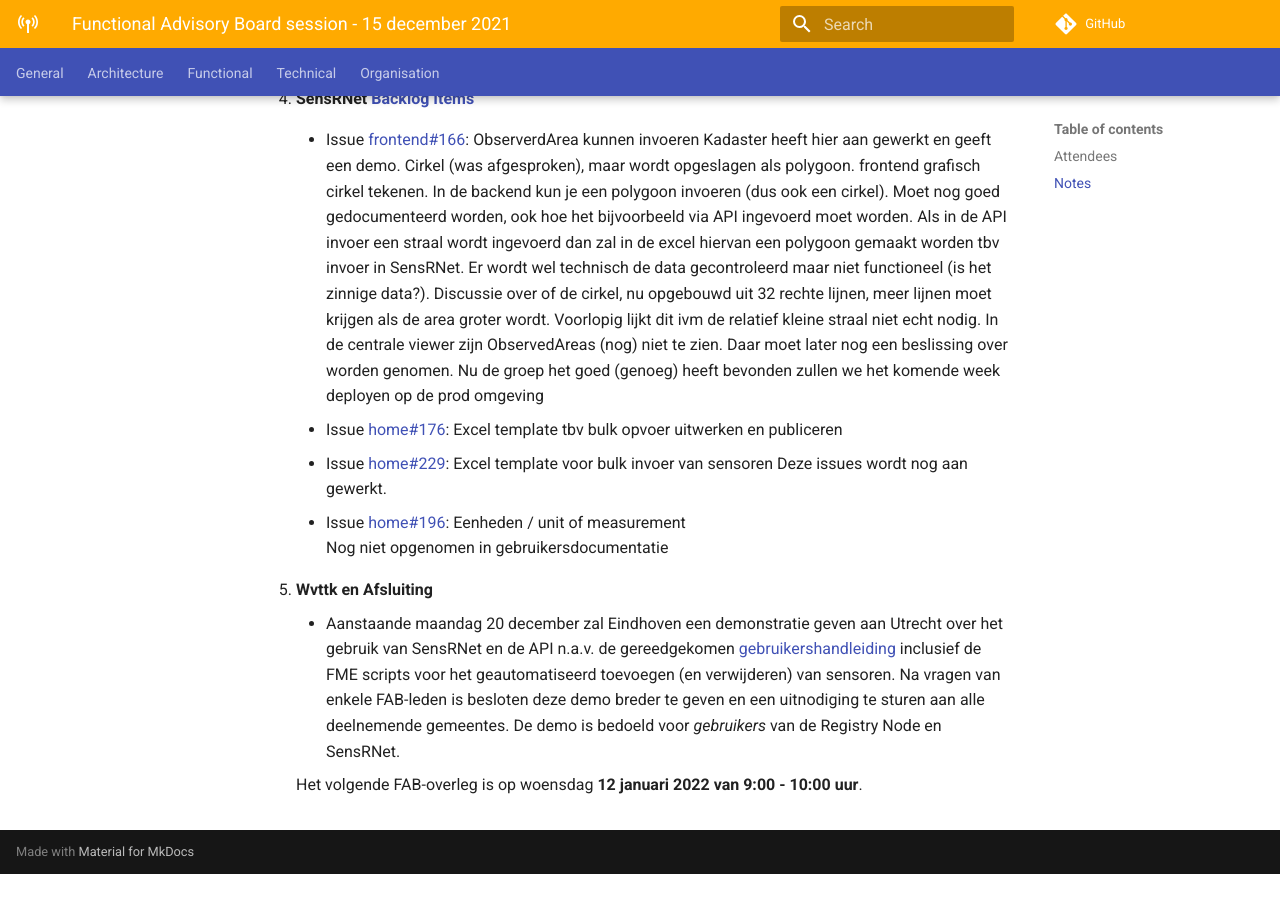
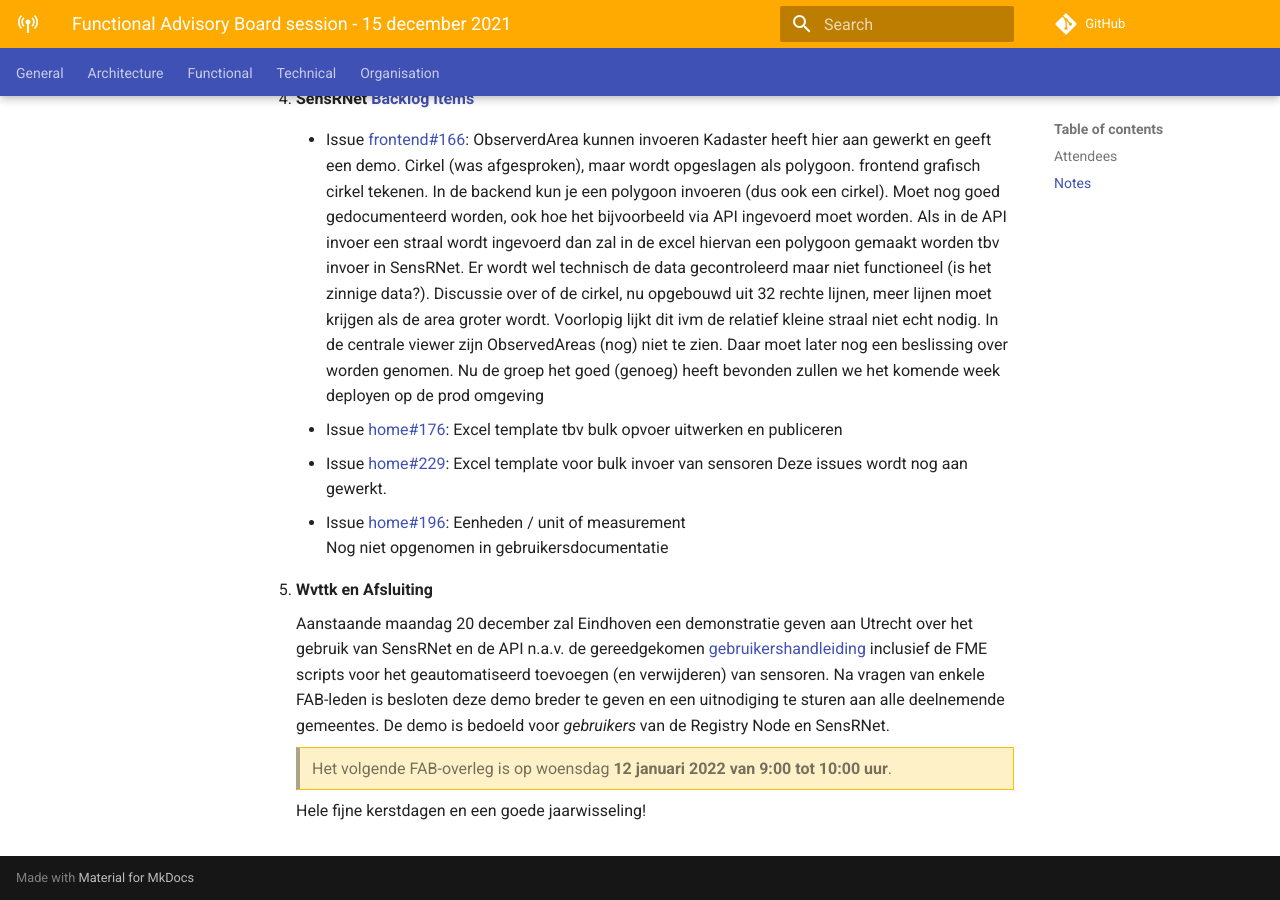
Before and after one commit to kadaster-labs/sensrnet-home, an MkDocs documentation site: the page built from docs/notes/2021-12-15-FAB-notes.md, in a window 1280 px wide and 900 px high, scrolled down 2071 px. Built offline with MkDocs 1.6.1 and Material for MkDocs 9.7.7, drawn with Linux system fonts in a browser that asks for light colours; comment, search, counter and statistics services are not loaded; before the commit the page ends 2945 px from its top, so only the background shows below that.

Commit message:
Update 2021-12-15-FAB-notes.md

```diff
--- a/docs/notes/2021-12-15-FAB-notes.md
+++ b/docs/notes/2021-12-15-FAB-notes.md
@@ -91,8 +91,10 @@ Onderwerpen:
 
 4. **Wvttk en Afsluiting**
 
-     - Aanstaande maandag 20 december zal Eindhoven een demonstratie geven aan Utrecht over het gebruik van SensRNet en de API n.a.v. de gereedgekomen [gebruikershandleiding](https://kadaster-labs.github.io/sensrnet-home/UserManualNL/) inclusief de FME scripts voor het geautomatiseerd toevoegen (en verwijderen) van sensoren.
+     Aanstaande maandag 20 december zal Eindhoven een demonstratie geven aan Utrecht over het gebruik van SensRNet en de API n.a.v. de gereedgekomen [gebruikershandleiding](https://kadaster-labs.github.io/sensrnet-home/UserManualNL/) inclusief de FME scripts voor het geautomatiseerd toevoegen (en verwijderen) van sensoren.
        Na vragen van enkele FAB-leden is besloten deze demo breder te geven en een uitnodiging te sturen aan alle deelnemende gemeentes.
        De demo is bedoeld voor _gebruikers_ van de Registry Node en SensRNet.
 
-     Het volgende FAB-overleg is op woensdag **12 januari 2022 van 9:00 - 10:00 uur**.
+     > Het volgende FAB-overleg is op woensdag **12 januari 2022 van 9:00 tot 10:00 uur**.
+
+     Hele fijne kerstdagen en een goede jaarwisseling!
```
